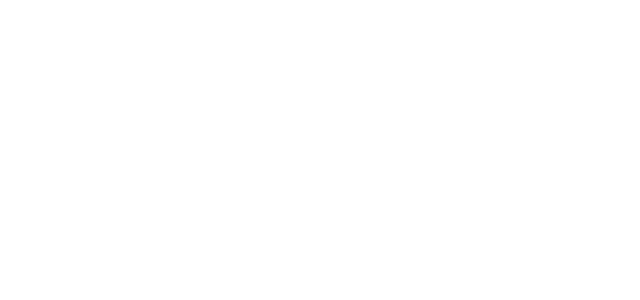
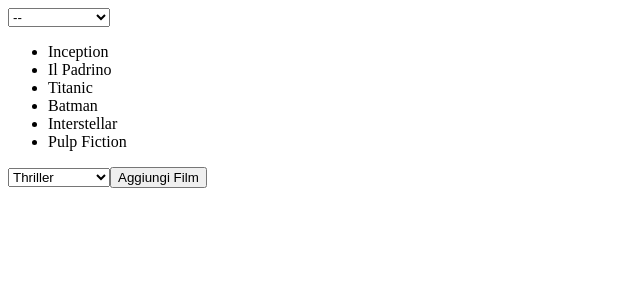
Before and after one commit to Deni0012/react-movie-filter, a React (Vite) app: page / in a window 1280 px wide. Shown: the top 300 px of the page, without its empty margins (0-640 px from the left). Built offline with nearby package versions, Linux system fonts and the light colour scheme.

Commit message:
feat: created const  and option

```diff
--- a/src/App.jsx
+++ b/src/App.jsx
@@ -3,20 +3,91 @@
 import './App.css'
 import watchMovies from './data/movies'
 
-const Movie = {
-  title: '',
-  genere: 'Thriller'
-}
 
-// Creazione della funzione di App
+// Creazione della funzioni di App
 function App() {
+
+  // Const che contiene la lista completa dei film
   const [movies, setMovies] = useState(watchMovies);
-  const [newMovies, setNewMovies] = useState(Movie);
 
-  console.log(Movie);
+  // Const per contenere la lista filtrata dei film
+  const [filterdMovies, setFilterdMovies] = useState(movies);
+
+  // Const per memorizzare la ricerca per genere
+  const [searchGenere, setSearchGenere] = useState('');
+
+  // Const per memorizzare la ricerca per titolo
+  const [searchTitle, setSearchTitle] = useState('');
+
+  // Funzione per l'utente che preme il bottone per aggiungere un nuovo film
+  const newMoviesSubmit = (event) => {
+    event.preventDefault();// Blocco il refresh della pagina
+    if (newMovies.title.trim() === '') return console.error("Nessun Film inserito");
+
+    // Creo un nuovo oggetto film con i dati title e genere
+    const newMoviesObject = {
+      title: newMovies.title,
+      genere: newMovies.genere
+    };
+
+    setMovies([...movies, newMoviesObject]);
+    setNewMovies({ title: '', genere: 'Thriller' });
+  }
+
+  // useEffect che si attiva ogni volta che ricarichiamo la pagina
+  useEffect(() => {
+    // Lista completa dei film
+    let result = movies;
+    if (searchGenere !== '') { // Filtrazione per genere
+      result = movies.filter(movie => movie.genere === searchGenere);
+    }
+
+    if (searchTitle !== '') {
+      result = result.filter(movie => { // Filtrazione per titolo
+        let movieTitle = movie.title.toLowerCase();
+        let searchWord = searchTitle.toLowerCase();
+        return movieTitle.includes(searchWord); // Controllo della parola corretta
+      });
+    }
+
+    setFilterdMovies(result);
+  }, [searchGenere, searchTitle, movies])
+
 
   return (
     <>
+      <div>
+        {/* Input per cercare per genere */}
+        <select value={searchGenere} onChange={e => setSearchGenere(e.target.value)}>
+          <option value="">--</option>
+          <option value="Fantascienza">Fantascienza</option>
+          <option value="Thriller">Thriller</option>
+          <option value="Romantico">Romantico</option>
+          <option value="Azione">Azione</option>
+        </select>
+
+      </div>
+
+      {/* Lista dei film filtrati */}
+      <ul>
+        {filterdMovies.map((movies, index) => (
+          <li key={index}>{movies.title}</li>
+        ))}
+      </ul>
+
+      {/* Form per aggiungere un nuovo film */}
+      <form onSubmit={newMoviesSubmit}>
+
+        {/* Select per scegliere il genere */}
+        <select>
+          <option value="Thriller">Thriller</option>
+          <option value="Fantascienza">Fantascienza</option>
+          <option value="Azione">Azione</option>
+          <option value="Romantico">Romantico</option>
+        </select>
+
+        <button>Aggiungi Film</button>
+      </form>
 
     </>
   )
```
